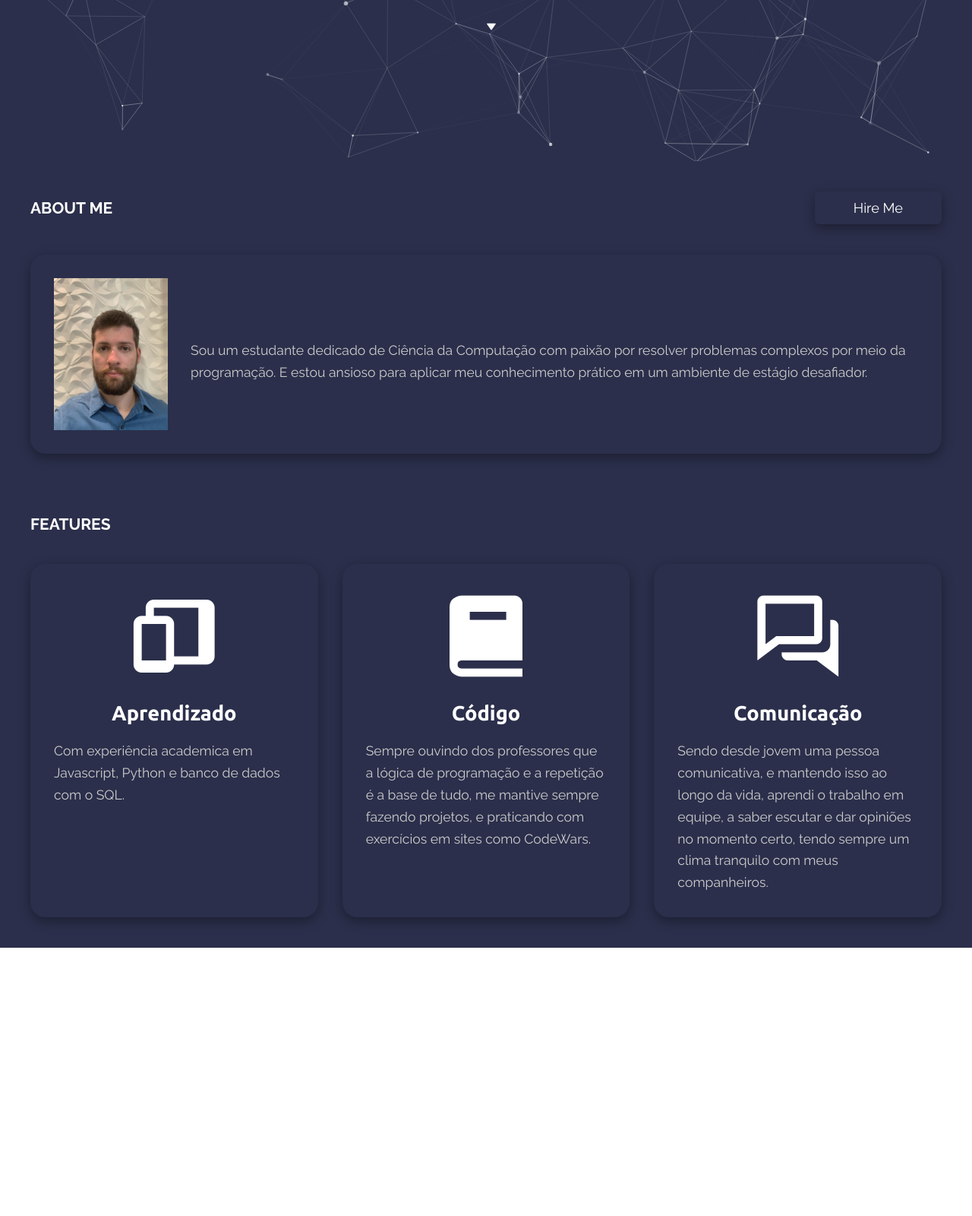
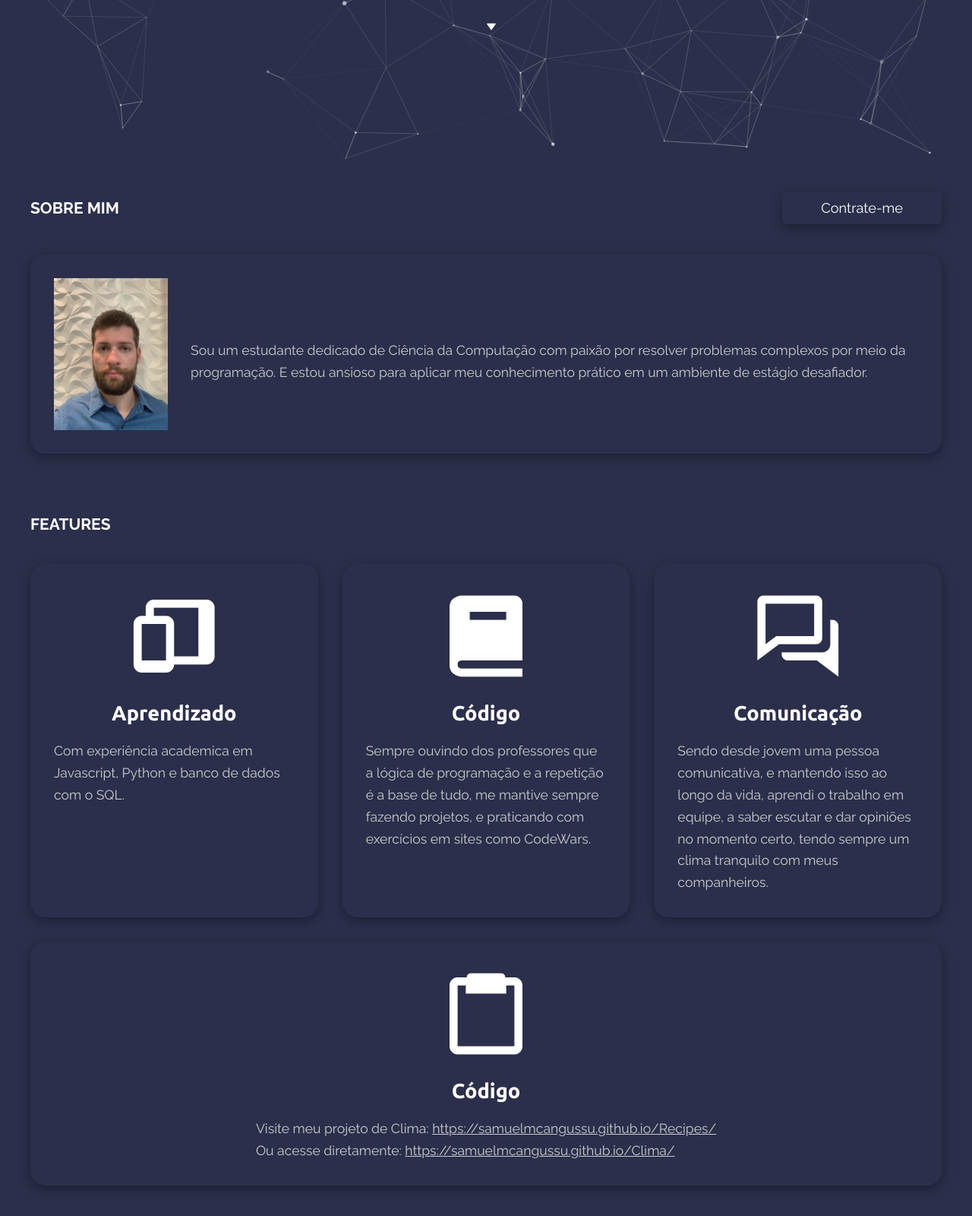
Before and after one commit to SamuelMCangussu/Portifolio, a plain HTML site: page index.html in a window 1280 px wide. Shown: the part 588-2188 px from the top of the page at 76% size. Before the commit the page ends 1835 px from the top, so only its background shows below. Drawn offline with nearby package versions, Linux system fonts and the light colour scheme.

Commit message:
index.html

```diff
--- a/index.html
+++ b/index.html
@@ -22,8 +22,8 @@
 
     <section id="about">
         <div class="header">
-            <h1>About Me</h1>
-            <a href="https://www.linkedin.com/in/samuelmcangussu/" target="_blank" class="hire-me-link">Hire Me</a>
+            <h1>SOBRE MIM</h1>
+            <a href="https://www.linkedin.com/in/samuelmcangussu/" target="_blank" class="hire-me-link">Contrate-me</a>
         </div>
 
         <div class="card">
@@ -31,7 +31,8 @@
             <div class="info">
                 <h1></h1>
                 <p>
-                    Sou um estudante dedicado de Ciência da Computação com paixão por resolver problemas complexos por meio da programação.
+                    Sou um estudante dedicado de Ciência da Computação com paixão por resolver problemas complexos por
+                    meio da programação.
                     E estou ansioso para aplicar meu conhecimento prático em um ambiente de estágio desafiador.
                 </p>
             </div>
@@ -41,7 +42,7 @@
     <section id="features">
         <div class="header">
             <h1>Features</h1>
-           <!-- <a href="#">See More</a> -->
+            <!-- <a href="#">Veja Mais</a> -->
         </div>
         <div class="feature-cards">
             <div class="card">
@@ -56,15 +57,35 @@
                 <div class="info">
                     <i class='bx bxs-book'></i>
                     <h1>Código</h1>
-                    <p>Sempre ouvindo dos professores que a lógica de programação e a repetição é a base de tudo, me mantive sempre fazendo projetos, e praticando com exercícios em sites como CodeWars.
+                    <p>Sempre ouvindo dos professores que a lógica de programação e a repetição é a base de tudo, me
+                        mantive sempre fazendo projetos, e praticando com exercícios em sites como CodeWars.
                     </p>
                 </div>
             </div>
             <div class="card">
                 <div class="info">
-                    <i class='bx bx-conversation' ></i>
+                    <i class='bx bx-conversation'></i>
                     <h1>Comunicação</h1>
-                    <p>Sendo desde jovem uma pessoa comunicativa, e mantendo isso ao longo da vida, aprendi o trabalho em equipe, a saber escutar e dar opiniões no momento certo, tendo sempre um clima tranquilo com meus companheiros.
+                    <p>Sendo desde jovem uma pessoa comunicativa, e mantendo isso ao longo da vida, aprendi o trabalho
+                        em equipe, a saber escutar e dar opiniões no momento certo, tendo sempre um clima tranquilo com
+                        meus companheiros.
+                    </p>
+                </div>
+            </div>
+            <div class="card">
+                <div class="info">
+                    <i class='bx bx-clipboard'></i>
+                    <h1>Código</h1>
+                    <p>
+                        Visite meu projeto de Clima:
+                        <a href="https://samuelmcangussu.github.io/Recipes/" target="_blank">
+                            https://samuelmcangussu.github.io/Recipes/
+                        </a>
+                        <br>
+                        Ou acesse diretamente:
+                        <a href="https://samuelmcangussu.github.io/Clima/" target="_blank">
+                            https://samuelmcangussu.github.io/Clima/
+                        </a>
                     </p>
                 </div>
             </div>
```
